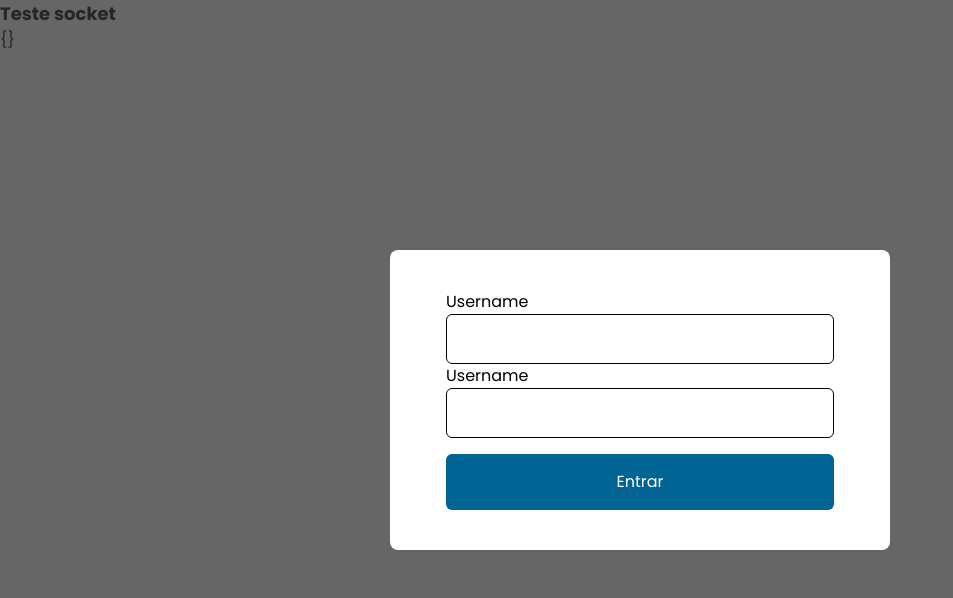
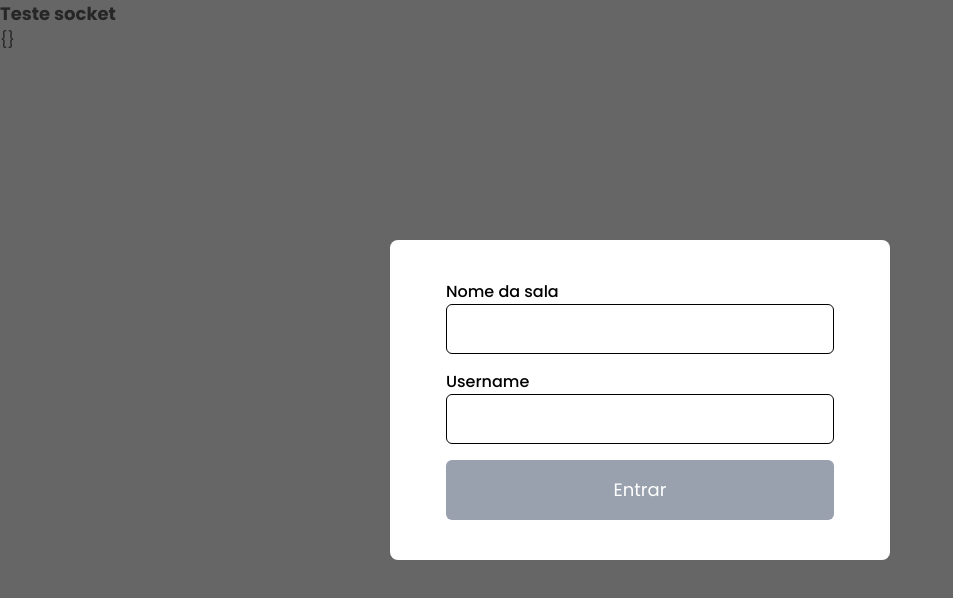
Before and after one commit to viniciuspadovam/planning-poker, an Angular app in the folder frontend/: page / in a window 1280 px wide. Shown: the top 598 px of the page, without its empty margins (0-953 px from the left). Built offline with nearby package versions, Linux system fonts and the light colour scheme; no server answers.

Commit message:
feat(frontend): add validation to login modal

```diff
--- a/frontend/src/app/app.component.ts
+++ b/frontend/src/app/app.component.ts
@@ -22,10 +22,7 @@ export class AppComponent {
   }
 
   private onUpdateUsers(): void {
-    this.roomService.updateUsers().subscribe((data) => {
-      console.log(data)
-      this.users = data
-    });
+    this.roomService.updateUsers().subscribe((data) => this.users = data);
   }
 
 }
--- a/frontend/src/app/features/components/login/login.component.html
+++ b/frontend/src/app/features/components/login/login.component.html
@@ -2,14 +2,25 @@
     @if(isVisible) {
         <div class="w-full h-screen absolute bg-[#333]/75 flex justify-center items-center">
             <div class="w-[500px] bg-white px-14 py-10 rounded-[8px]">
-                <form #loginForm="ngForm" class="flex flex-col">
+                <form #loginForm="ngForm" class="flex flex-col gap-4">
                     @if(!hasRoom) {
-                        <label for="room">Username</label>
-                        <input type="text" name="roomName" id="roomName" [(ngModel)]="roomName" #room="ngModel" class="border p-3 rounded-[6px]">
+                        <div class="flex flex-col">
+                            <label for="roomName" class="font-medium">Nome da sala</label>
+                            <input type="text" name="roomName" id="roomName" [(ngModel)]="roomName" #room="ngModel" class="border p-3 rounded-[6px]" required>
+                            @if(room.touched && room.errors?.['required']) {
+                                <span class="text-red-800 text-sm">Este campo é obrigatório.</span>
+                            }
+                        </div>
                     }
-                    <label for="username">Username</label>
-                    <input type="text" name="username" id="username" [(ngModel)]="username" #name="ngModel" class="border p-3 rounded-[6px]">
-                    <button (click)="joinRoom()" class="cursor-pointer bg-[#006494] text-white p-4 mt-4 rounded-[6px]">Entrar</button>
+                    <div class="flex flex-col">
+                        <label for="username" class="font-medium">Username</label>
+                        <input type="text" name="username" id="username" [(ngModel)]="username" #name="ngModel" class="border p-3 rounded-[6px]" required>
+                        @if(name.touched && name.errors?.['required']) {
+                            <span class="text-red-800 text-sm">Este campo é obrigatório.</span>
+                        }
+                    </div>
+
+                    <button [disabled]="!loginForm.valid" (click)="joinRoom()" class="cursor-pointer bg-[#006494] text-white text-lg p-4 rounded-[6px] disabled:bg-gray-400 disabled:cursor-not-allowed">Entrar</button>
                 </form>
             </div>
         </div>
--- a/frontend/src/app/features/components/login/login.component.ts
+++ b/frontend/src/app/features/components/login/login.component.ts
@@ -22,7 +22,6 @@ export class LoginComponent {
   }
 
   public joinRoom(): void {
-    console.log(this.roomName, this.username)
     this.roomService.joinRoom(this.roomName, this.username);
     this.close();
   }
```
